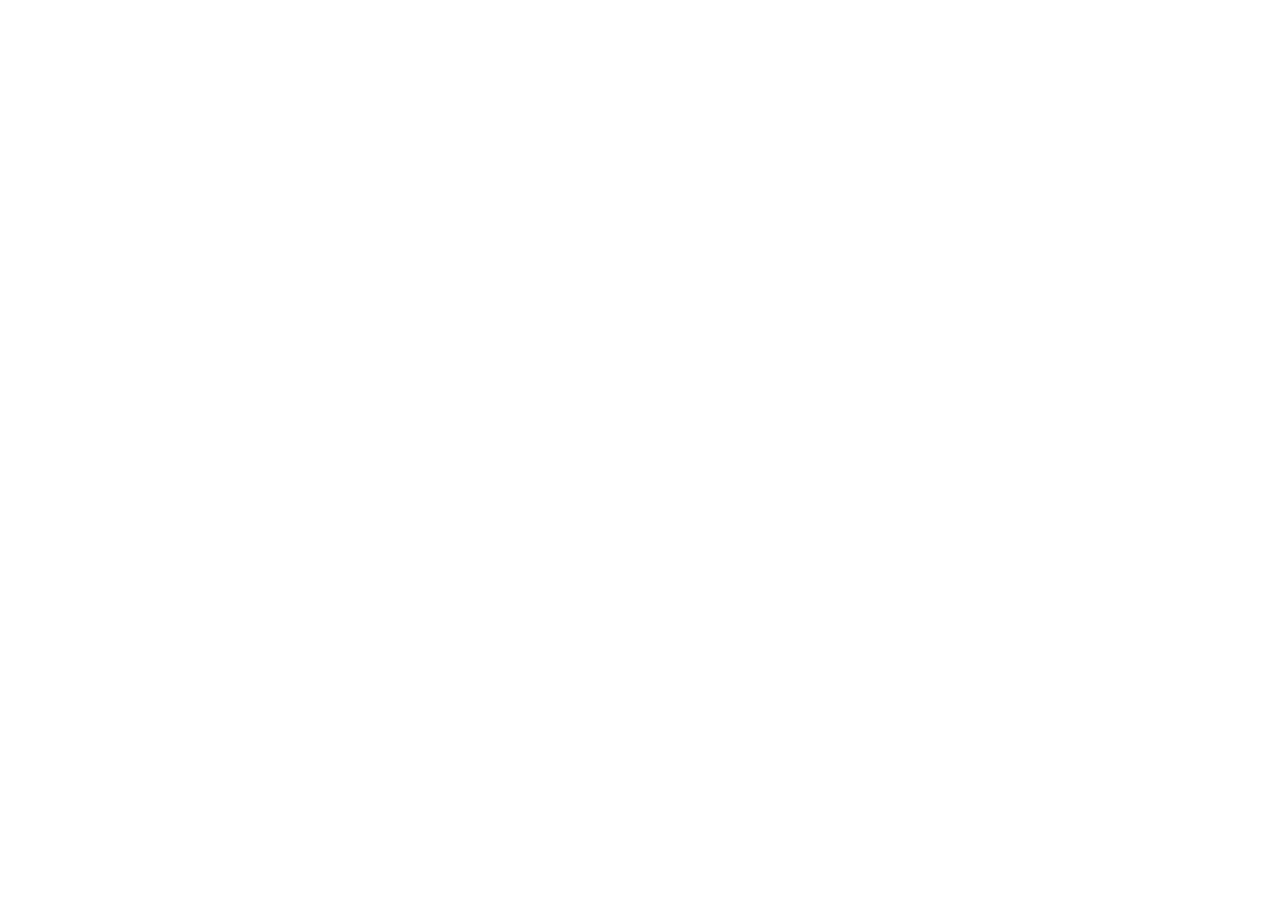
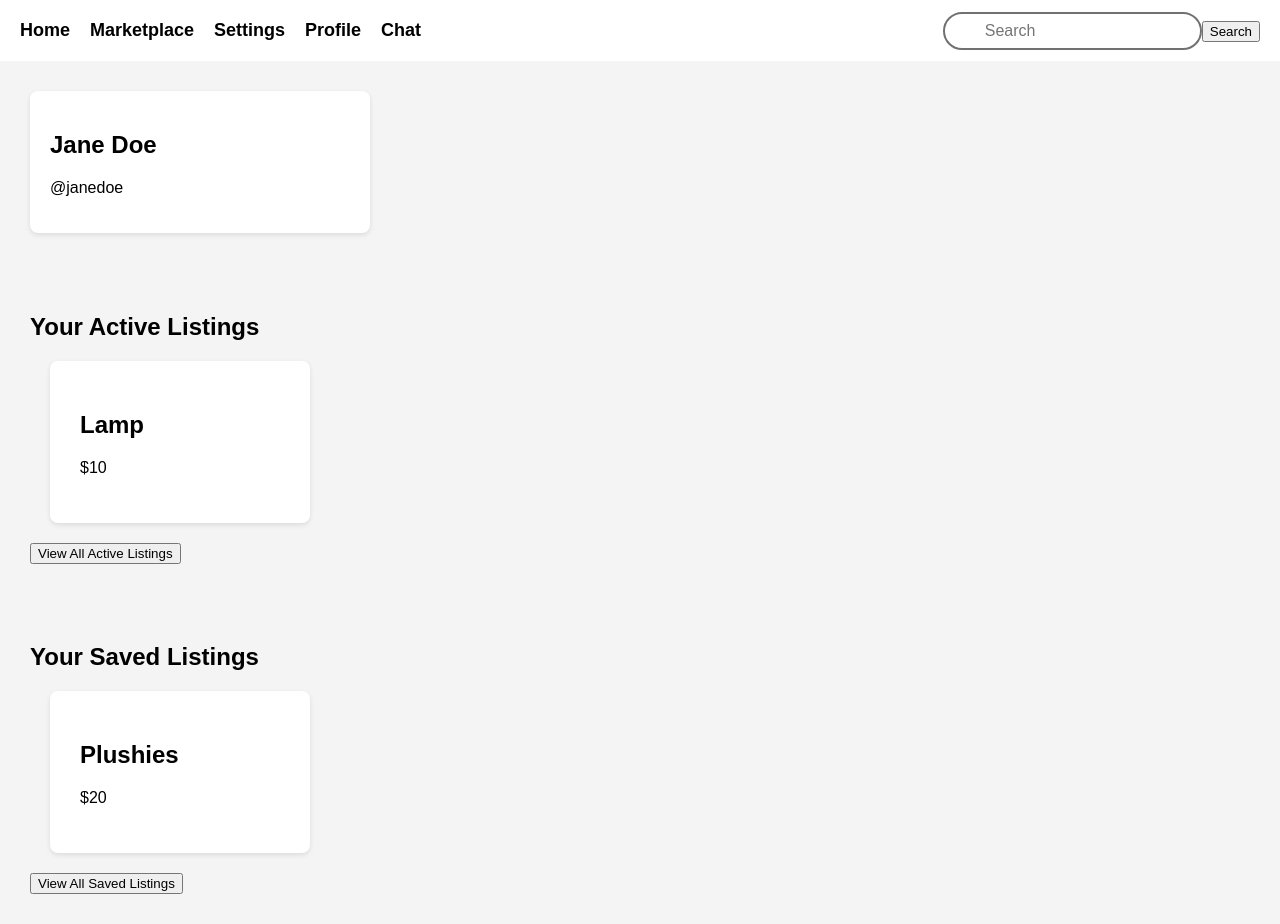
Before and after one commit to kimkc1/IN4MTX124, a React (Create React App) app in the folder campus-connect/: page /profile in a window 1280 px wide. Before the commit this address had no page. Before the commit the page ends 800 px from the top, so only its background shows below. Built offline with nearby package versions, Linux system fonts and the light colour scheme.

Commit message:
added profile functionality

```diff
--- a/campus-connect/src/App.js
+++ b/campus-connect/src/App.js
@@ -9,6 +9,7 @@
 import Saved from './pages/saved/Saved';
 import ProductDetails from './pages/marketplace/ProductDeatils';
 import Login from './pages/login/Login';
+import Profile from './pages/profile/Profile';
 
 
 function App() {
@@ -24,6 +25,7 @@
             <Route exact path="/chat" element={<Chat />} />
             <Route exact path="/saved" element={<Saved />} />
             <Route exact path="/homepage" element={<HomePage />} />
+            <Route exact path="/profile" element={<Profile />} />
           </>
       </Routes>
   </Router>
--- a/campus-connect/src/components/navbar/Navbar.jsx
+++ b/campus-connect/src/components/navbar/Navbar.jsx
@@ -9,7 +9,7 @@
           <li><Link to="/">Home</Link></li>
           <li><Link to="/marketplace">Marketplace</Link></li>
           <li><Link to="/settings">Settings</Link></li>
-          <li><a href="../profile/profile.html">Profile</a></li>
+          <li><Link to="/profile">Profile</Link></li>
 
           <li><Link to="/chat">Chat</Link></li>
 
--- /dev/null
+++ b/campus-connect/src/pages/profile/Profile.css
@@ -0,0 +1,40 @@
+@import url('https://fonts.googleapis.com/css2?family=Inter:wght@400;700&display=swap');
+
+body {
+    font-family: Arial, sans-serif;
+    margin: 0;
+    padding: 0;
+    background: #f4f4f4;
+}
+
+.profile-container {
+    display: flex;
+    justify-content: left;
+    padding: 20px;
+}
+
+.profile-card {
+    background: #fff;
+    padding: 20px;
+    border-radius: 8px;
+    box-shadow: 0 2px 5px rgba(0,0,0,0.1);
+    margin: 10px;
+    width: 300px;
+}
+
+.listings-card {
+    background: #fff;
+    padding: 30px;
+    border-radius: 8px;
+    box-shadow: 0 2px 5px rgba(0,0,0,0.1);
+    margin: 20px;
+    width: 200px;
+}
+
+
+.listings-container {
+    display: flex;
+    justify-content: left;
+    padding: 30px;
+
+}
--- /dev/null
+++ b/campus-connect/src/pages/profile/Profile.jsx
@@ -0,0 +1,56 @@
+import React, { useState } from 'react';
+import { Link } from 'react-router-dom';
+import Navbar from '../../components/navbar/Navbar';
+import './Profile.css';
+
+function Profile() {
+    return (
+        <div>
+        <Navbar />
+        <main>
+          <section className="profile-container">
+            <section className="profile-card">
+                <h2>Jane Doe</h2>
+                <p>@janedoe</p>
+            </section>
+          </section>
+
+          <section className="listings-container">
+            <section className="separate-text">
+                <h2>Your Active Listings</h2>
+                <section className="listings-card">
+                <h2>Lamp</h2>
+                <p>$10</p>
+            </section>
+            <Link to="/saved" className="button-link">
+                <button>View All Active Listings</button>
+            </Link>
+            </section>
+
+
+
+          </section>
+
+          <section className="listings-container">
+            <section className="separate-text">
+                <h2>Your Saved Listings</h2>
+
+                <section className="listings-card">
+                    <h2>Plushies</h2>
+                    <p>$20</p>
+                </section>
+
+                <Link to="/saved" className="button-link">
+                    <button>View All Saved Listings</button>
+                </Link>
+
+            </section>
+
+
+          </section>
+        </main>
+      </div>
+);
+}
+
+export default Profile;
```
